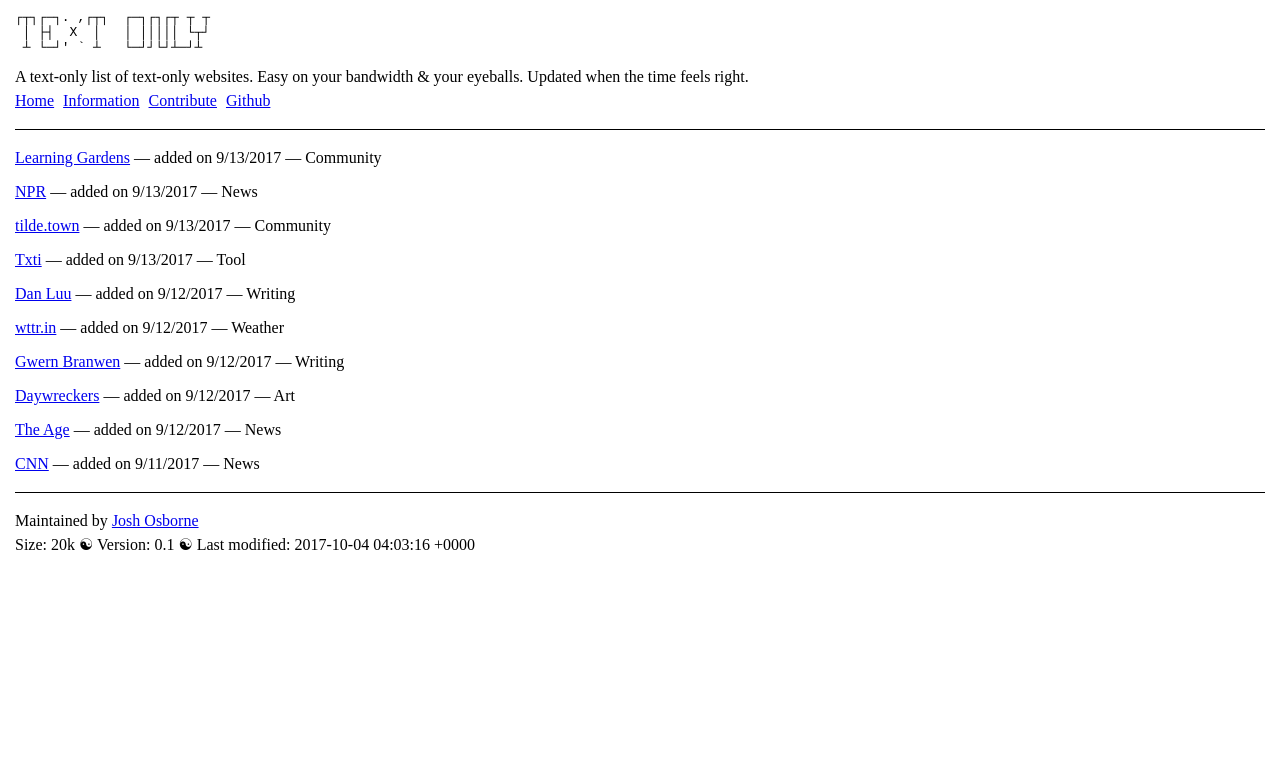
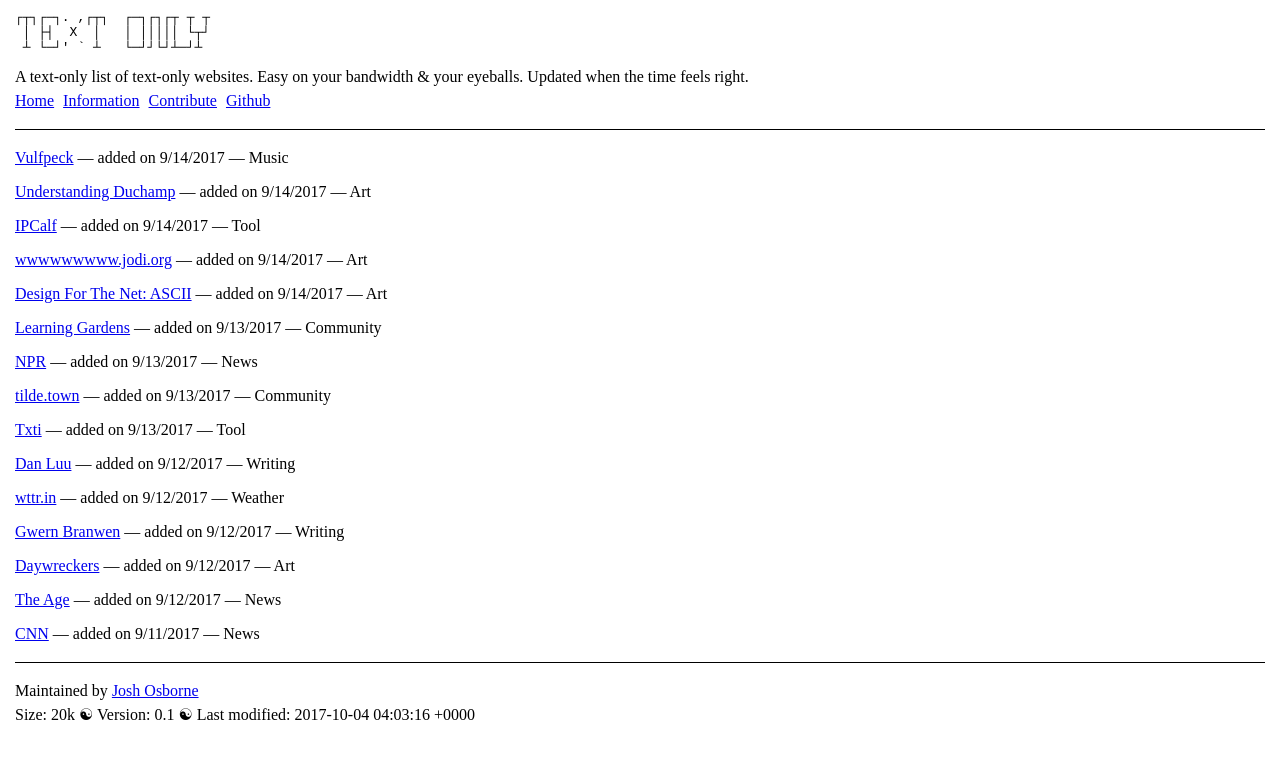
Before and after one commit to joshosbrn/textonly, a Jekyll site: the page built from index.html, in a window 1280 px wide. Shown: the top 759 px of the page. Built offline with Jekyll 4.4.1, drawn with Linux system fonts in a browser that asks for light colours.

Commit message:
five new sites

```diff
--- a/_data/websites.yml
+++ b/_data/websites.yml
@@ -1,3 +1,28 @@
+- name: Vulfpeck
+  url: https://vulfpeck.com/
+  date: 9/14/2017
+  topic: Music
+
+- name: Understanding Duchamp
+  url: http://www.understandingduchamp.com/text.html
+  date: 9/14/2017
+  topic: Art
+
+- name: IPCalf
+  url: http://ipcalf.com/
+  date: 9/14/2017
+  topic: Tool
+
+- name: wwwwwwwww.jodi.org
+  url: http://wwwwwwwww.jodi.org/
+  date: 9/14/2017
+  topic: Art
+
+- name: "Design For The Net: ASCII"
+  url: http://ascii.designforthe.net/
+  date: 9/14/2017
+  topic: Art
+
 - name: Learning Gardens
   url: http://learning-gardens.co/
   date: 9/13/2017
```
Also changed, not shown: 4 other files.
